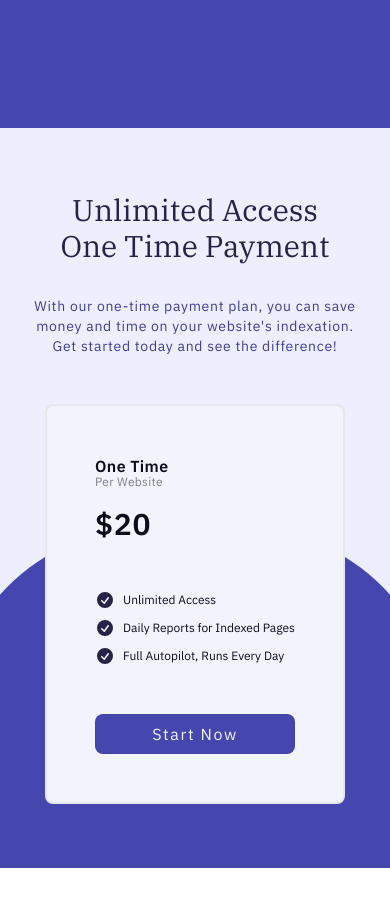
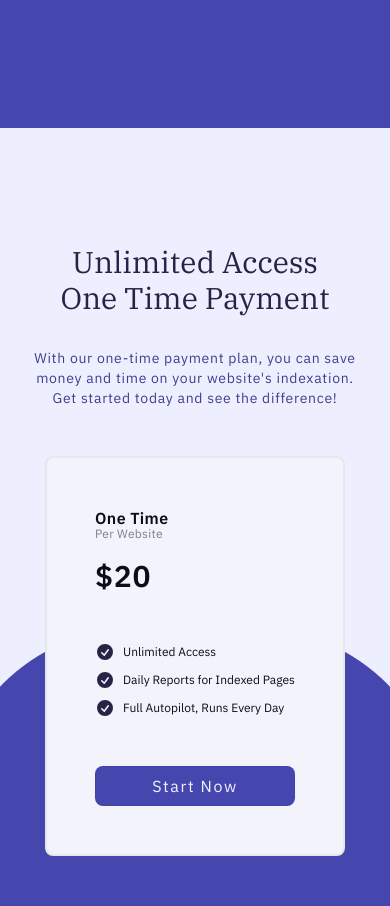
Before and after one commit to okanay/ga-backend-oa-client, a React (Vite) app: page / in a window 390 px wide. Shown: the part 780-1686 px from the top of the page. Before the commit the page ends 1648 px from the top, so only its background shows below. Built offline with nearby package versions, Linux system fonts and the light colour scheme.

Commit message:
pricing - 10

```diff
--- a/src/components/main/price-section/index.tsx
+++ b/src/components/main/price-section/index.tsx
@@ -17,14 +17,14 @@ export const PriceSection = () => {
 
   // circle animation on scroll
   // prettier-ignore
-  const radius = useTransform(scrollYProgress, [0, 0.2, 0.9], ["0%", "0%", "50%"]);
+  const radius = useTransform(scrollYProgress, [0, 0.4, 0.9], ["0%", "0%", "45%"]);
   const scale = useTransform(scrollYProgress, [0, 0.2, 0.9], [1, 1, 1.2]);
   const y = useTransform(scrollYProgress, [0, 0.9], ["-200%", "0%"]);
 
   return (
     <section
       ref={sectionRef}
-      className="relative flex h-fit flex-col justify-center overflow-hidden bg-flower-50 py-16 sm:h-full sm:py-24"
+      className="relative flex h-fit min-h-[844px] flex-col justify-center overflow-hidden bg-flower-50 py-16 sm:h-full sm:min-h-0 sm:py-24"
     >
       {/*Contents*/}
       <div className="flex flex-col items-center justify-center space-y-12">
```
